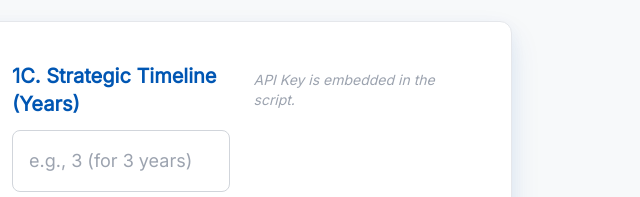
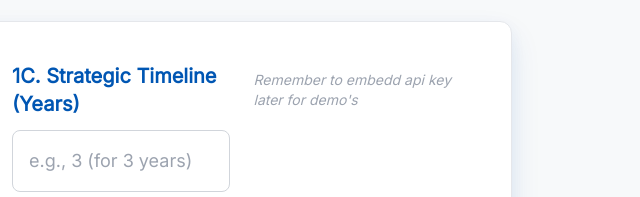
Before and after one commit to Mvuyelwa-Bam/HCGCC, a plain HTML site: page index.html in a window 1280 px wide. Shown: the part 151-348 px from the top of the page, 640-1280 px from the left. Drawn offline with nearby package versions, Linux system fonts and the light colour scheme.

Commit message:
Update index.html

```diff
--- a/index.html
+++ b/index.html
@@ -139,7 +139,7 @@
 
                 <!-- Empty Column for spacing since API key input was removed -->
                 <div>
-                    <p class="text-sm text-gray-400 mt-2 italic">API Key is embedded in the script.</p>
+                    <p class="text-sm text-gray-400 mt-2 italic">Remember to embedd api key later for demo's</p>
                 </div>
 
                 <!-- Strategic Plan Input (Spanning all 4 columns) -->
```
